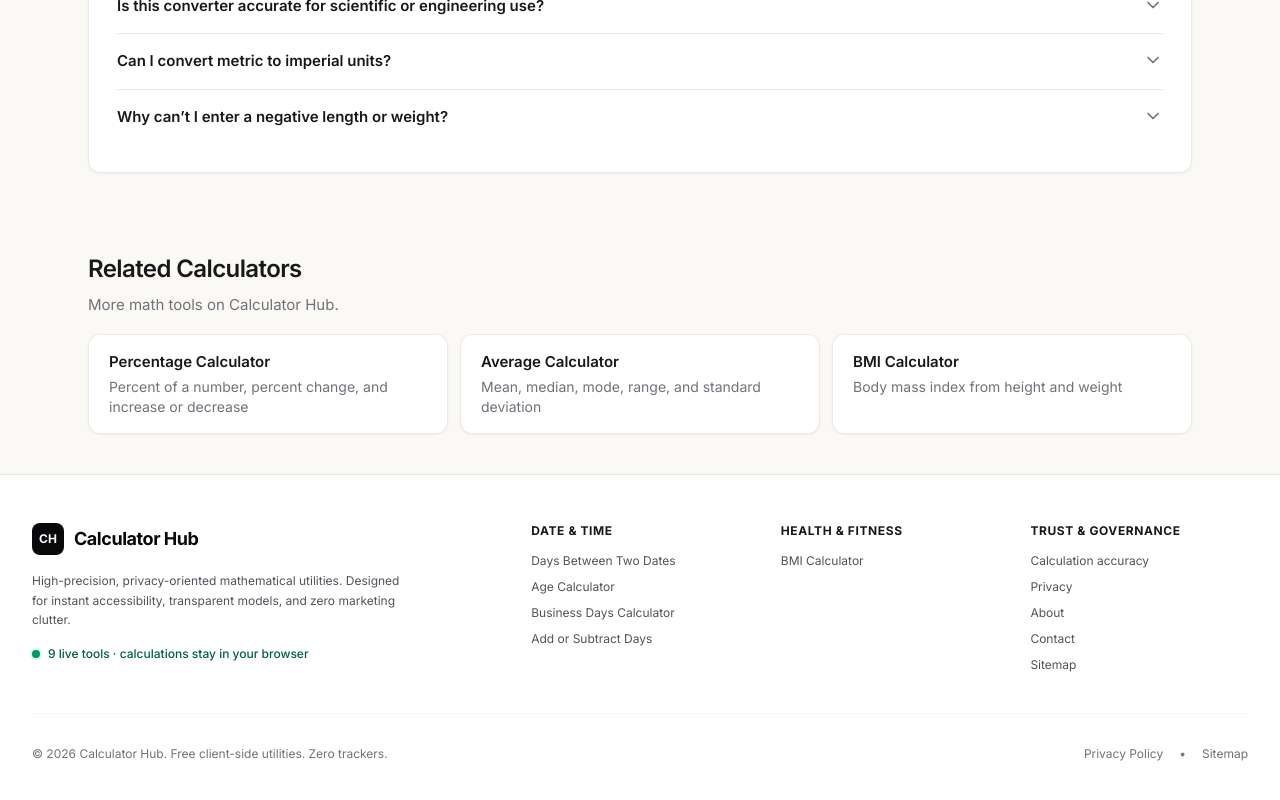
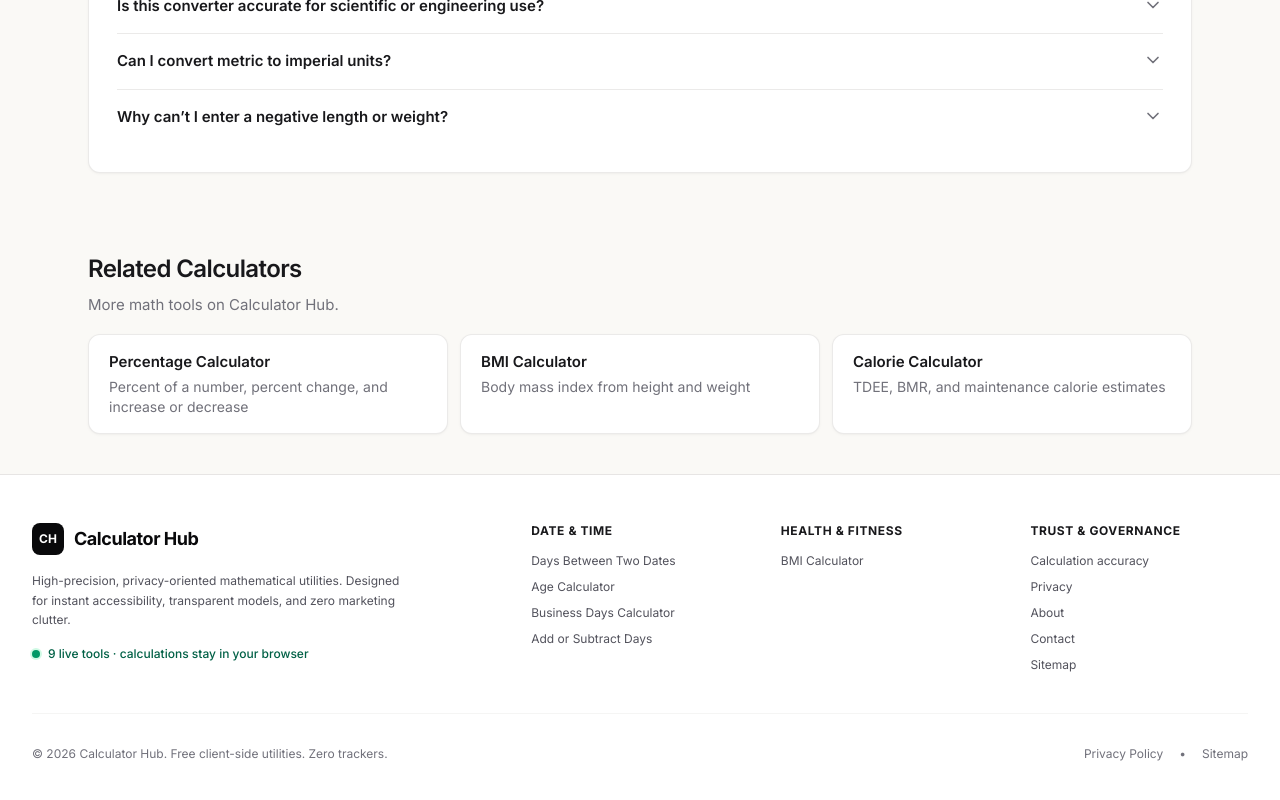
Before and after one commit to Ahmii1122/calculator, a Next.js app: page /math/unit-converter in a window 1280 px wide. Shown: the part 2909-3709 px from the top of the page. Built offline with nearby package versions, Linux system fonts and the light colour scheme; no server answers.

Commit message:
Update Unit Converter links to replace Average Calculator with BMI Calculator and Calorie Calculator with updated descriptions for improved navigation and clarity in health-related tools.

```diff
--- a/src/app/math/unit-converter/page.tsx
+++ b/src/app/math/unit-converter/page.tsx
@@ -364,17 +364,6 @@ export default function UnitConverterPage() {
                 </span>
               </Link>
               <Link
-                href="/math/average-calculator"
-                className="inline-flex flex-col gap-1 rounded-xl border border-border/80 bg-panel px-5 py-4 shadow-card transition hover:border-cat-math/45 hover:bg-cat-math-soft"
-              >
-                <span className="text-[15px] font-semibold text-foreground">
-                  Average Calculator
-                </span>
-                <span className="text-sm text-muted">
-                  Mean, median, mode, range, and standard deviation
-                </span>
-              </Link>
-              <Link
                 href="/health/bmi-calculator"
                 className="inline-flex flex-col gap-1 rounded-xl border border-border/80 bg-panel px-5 py-4 shadow-card transition hover:border-cat-math/45 hover:bg-cat-math-soft"
               >
@@ -385,6 +374,17 @@ export default function UnitConverterPage() {
                   Body mass index from height and weight
                 </span>
               </Link>
+              <Link
+                href="/health/calorie-calculator"
+                className="inline-flex flex-col gap-1 rounded-xl border border-border/80 bg-panel px-5 py-4 shadow-card transition hover:border-cat-math/45 hover:bg-cat-math-soft"
+              >
+                <span className="text-[15px] font-semibold text-foreground">
+                  Calorie Calculator
+                </span>
+                <span className="text-sm text-muted">
+                  TDEE, BMR, and maintenance calorie estimates
+                </span>
+              </Link>
             </div>
           </section>
         </article>
```
